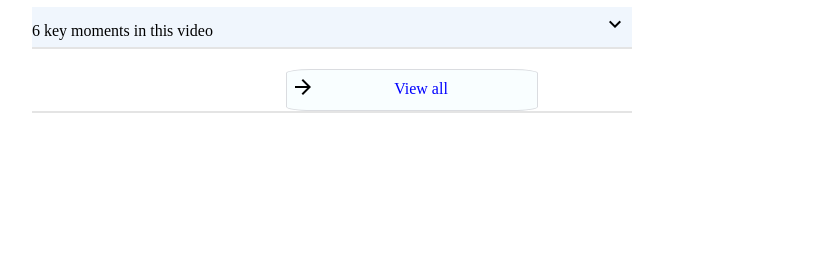
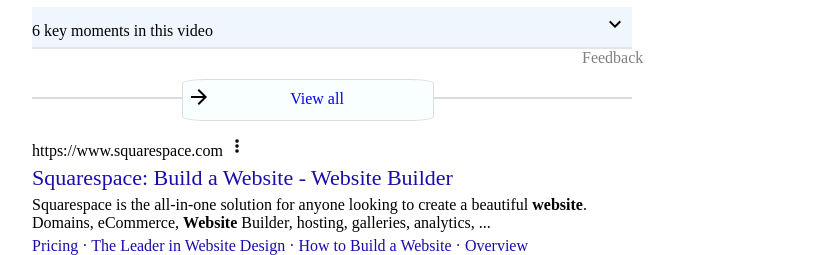
Before and after one commit to AntwonC/google-search-results-page-clone, a plain HTML site: page index.html in a window 1280 px wide. Shown: the part 1168-1423 px from the top of the page, without its empty margins (126-939 px from the left). Before the commit the page ends 1281 px from the top, so only its background shows below. Drawn offline with Linux system fonts and the light colour scheme.

Commit message:
Finished view all and adding a bunch of links

```diff
--- a/index.html
+++ b/index.html
@@ -128,20 +128,34 @@
                         </div>
                     </div>
                     <div class="under-second-video">6 key moments in this video<img class="second-down-arrow-image" src="black_down_arrow.png"></div>
+                    <div class="feedback-text">Feedback</div>
                 </div>
                 <!-- THIRD VIDEO ENDS-->
 
+
+                <!-- VIEW ALL STARTS-->
+                <hr class="hr-element">
                 <div class="view-all-container">
-                    <div class="hr-element">
-                        <div class="oval-shape">
-                            <img class="black-arrow-image" src="black_forward_arrow.png">
-                            <div class="view-all-text">View all</div>
-                        </div>
+                    <div class="oval-shape">
+                        <img class="black-arrow-image" src="black_forward_arrow.png">
+                        <div class="view-all-text">View all</div>
+                    </div>
                 </div>
+                <!-- VIEW ALL ENDS-->
+
+                <!-- BUNCH OF RESULTS STARTS-->
+                <div class="search-result-container">
+                    https://www.squarespace.com
+                    <img class="more-first-result-text" src="black_more.png">
+                    <div class="inside-text-first-result">Squarespace: Build a Website - Website Builder</div>
+                    <div class="summary-text">Squarespace is the all-in-one solution for anyone looking to create a beautiful <b>website</b>. Domains, eCommerce, <b>Website</b> Builder, hosting, galleries, analytics, ...</div>
+                    <div class="result-extra-links">Pricing &middot; The Leader in Website Design &middot; How to Build a Website &middot; Overview</div>
                 </div>
+                <!-- BUNCH OF RESULTS ENDS-->
+
             </div>
+        </div>
 
-        </div>
         <!-- THIRD RESULT ENDS/VIDEO ENDS-->
         </body>
 </html>
--- a/styles.css
+++ b/styles.css
@@ -505,10 +505,11 @@ https://codeconvey.com/simple-horizontal-timeline-css/*/
 
 /* SECOND YOUTUBE VIDEO ENDS */
 
+/* VIEW ALL CONTAINER STARTS */
 .view-all-container {
-    border-bottom: 2px solid #e4e4e4;
+    position: relative;
+
 }
-
 
 .oval-shape {
     border-radius: 10%;
@@ -516,12 +517,12 @@ https://codeconvey.com/simple-horizontal-timeline-css/*/
     height: 40px;
     background-color: #f9feff;
     text-align: center;
-    margin-left: 160px;
+    margin-left: 150px;
     margin-top: 20px;
     line-height: 2;
     border: 1px solid #dadce0;
     color: blue;
-
+    cursor: pointer;
 }
 
 
@@ -538,22 +539,22 @@ https://codeconvey.com/simple-horizontal-timeline-css/*/
     right: 5px;
 }
 
+/* Figured out the line overlap problem here https://stackoverflow.com/questions/18172072/div-with-text-over-hr-line */
 .hr-element {
-    display: flex;
+    padding: 0;
+    border: 1px solid #dadce0;
+    bottom: -40px;
     position: relative;
-    align-items: center;
-    text-align: center;
+    margin-top: -10px;
+}
+/* VIEW ALL CONTAINER ENDS */
+
+/* BUNCH OF RESULTS STARTS  */
+.search-result-container {
+    margin-top: 15px;
 }
 
-.hr-element::before, .hr-element::after {
-    content: '';
-    flex: 1;
+.result-extra-links {
+    margin-top: 5px;
+    color: #1a0dab;
 }
-
-.hr-element:not(:empty)::before {
-    margin-right: .25em;
-}
-
-.hr-element:not(:empty)::after {
-    margin-left: .25em;
-}
```
